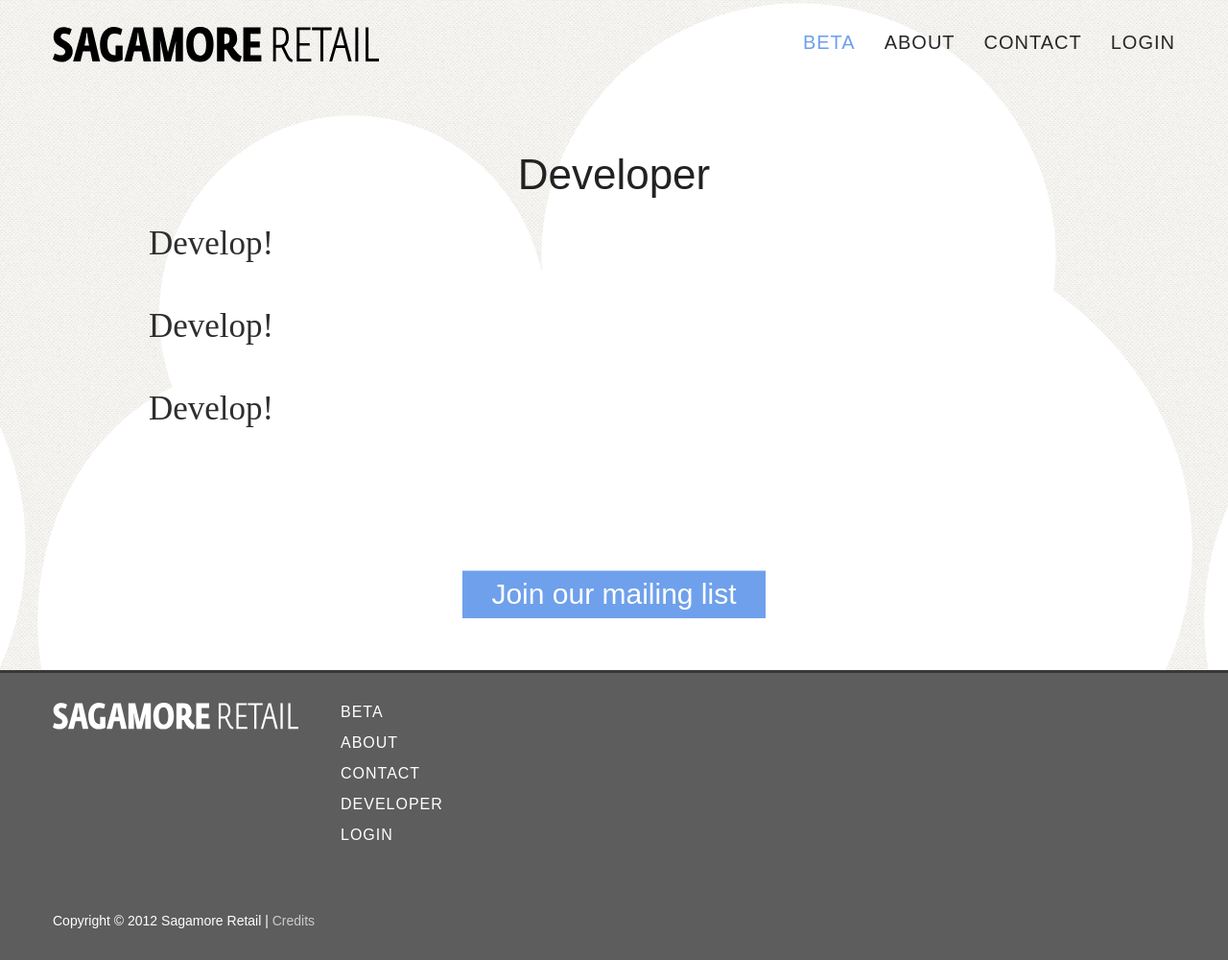
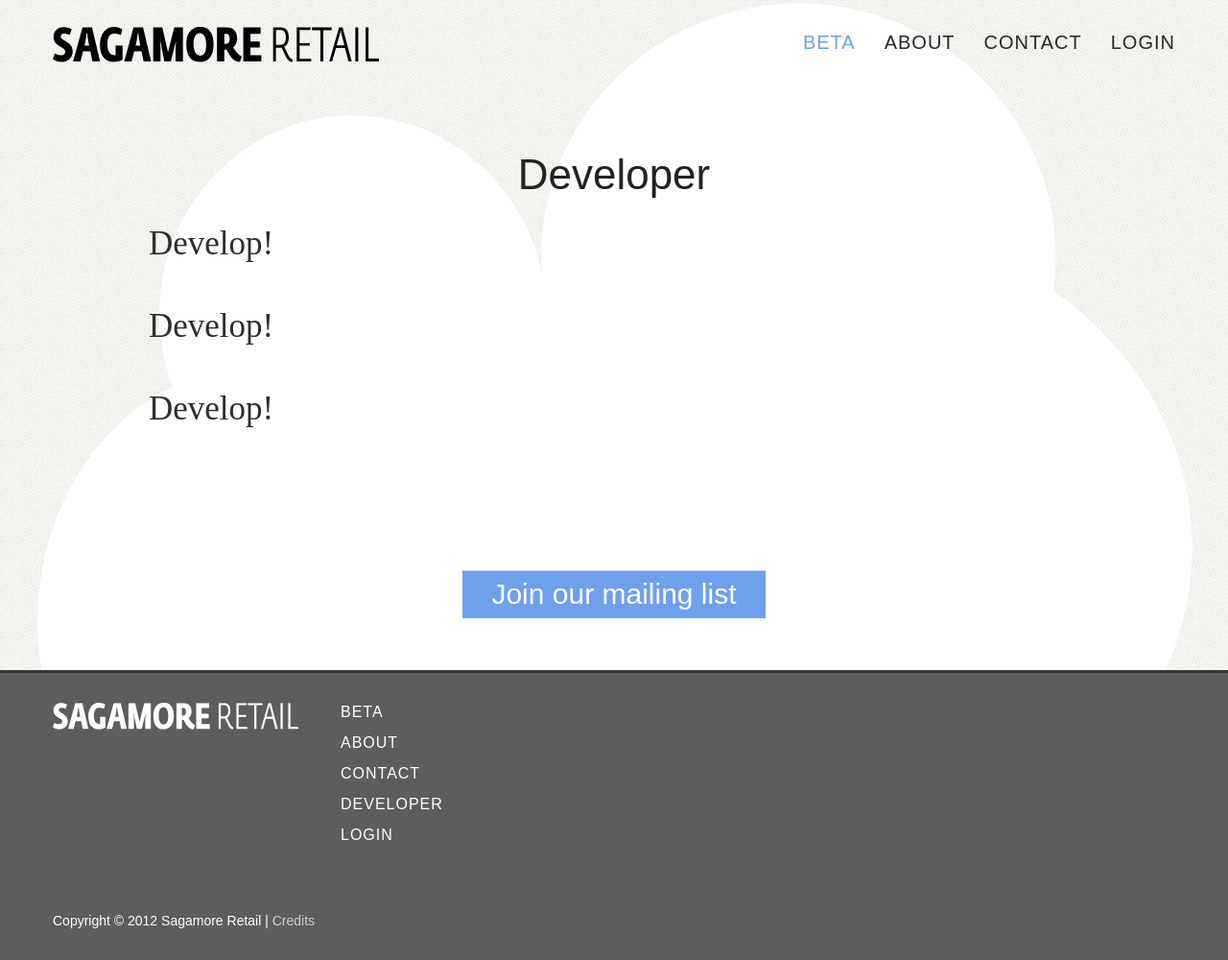
Before and after one commit to jitendrac/sagamore.github.com, a Jekyll site: the page built from developer.html, in a window 1280 px wide. Shown: the whole page at 96% size. Built offline with Jekyll 4.4.1, drawn with Linux system fonts in a browser that asks for light colours.

Commit message:
No repeat on cloud background

```diff
--- a/stylesheets/app.css
+++ b/stylesheets/app.css
@@ -142,10 +142,10 @@ label {font-size:22px; font-weight:300; margin-top:1em; margin-bottom:2em;}
 
 .cloud, .wrapper {
 	background-image:url(../images/backgrounds/clowd_background_home_2.png);
+	background-repeat:no-repeat;
 }
 
 .cloud {
-	background-repeat:no-repeat;
 	background-position:bottom;
 	background-size:100%;
 	padding-bottom:30px;
```
